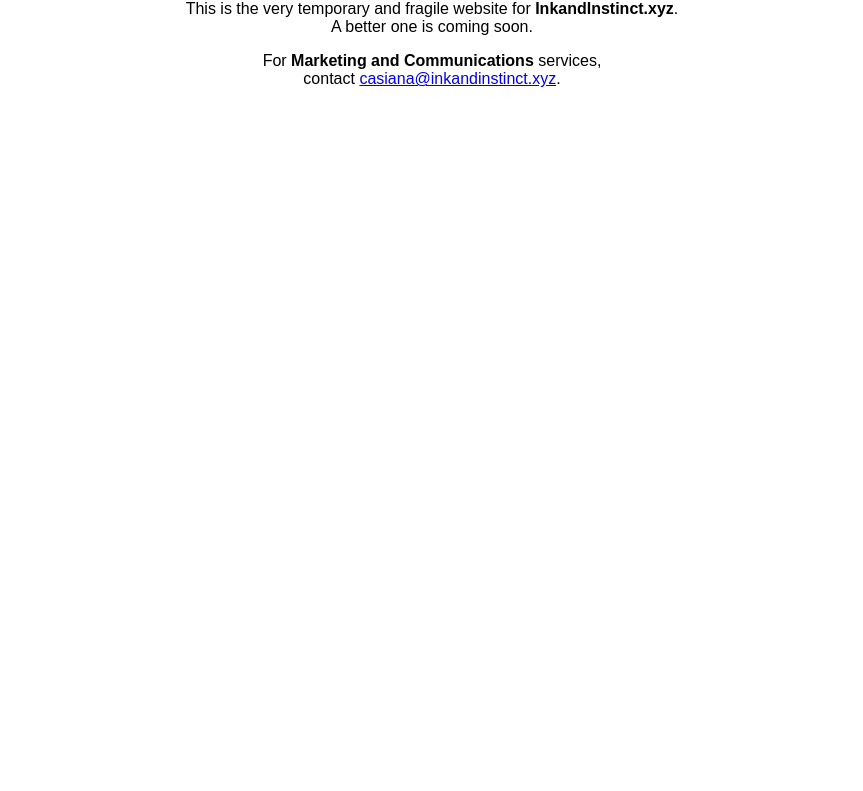
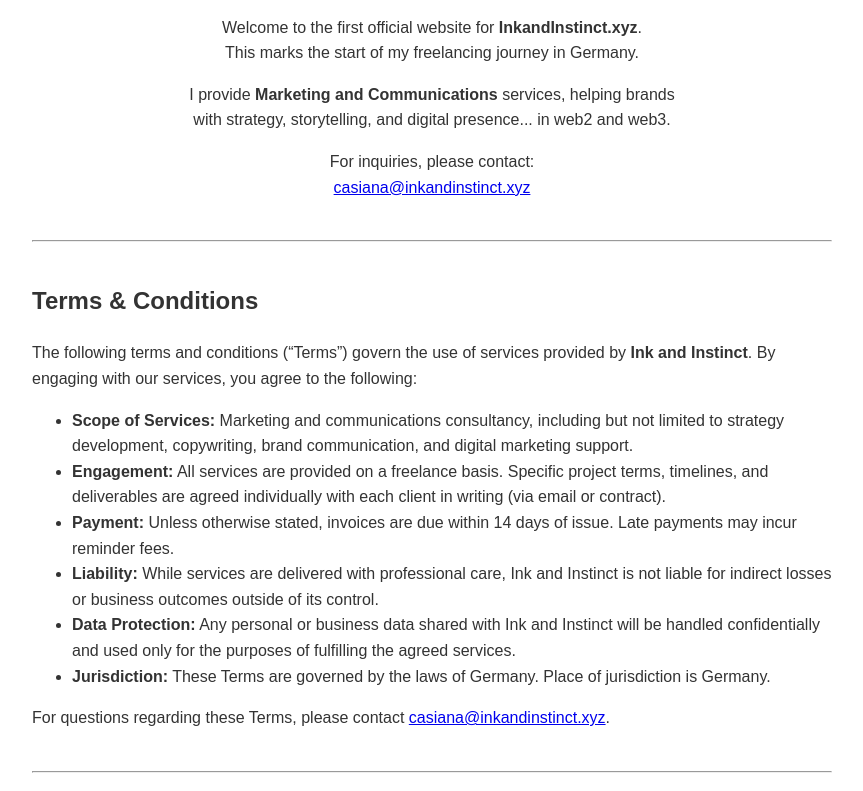
Before and after one commit to CasianaOcean/github.io, a plain HTML site: page index.html in a window 1280 px wide. Shown: the part 108-899 px from the top of the page, without its empty margins (208-1071 px from the left). Before the commit the page ends 800 px from the top, so only its background shows below. Drawn offline with Linux system fonts and the light colour scheme.

Commit message:
Update index.html

```diff
--- a/index.html
+++ b/index.html
@@ -2,17 +2,53 @@
 <html>
   <head>
     <meta charset="utf-8">
-    <title>InkandInstinct.xyz</title>
+    <title>Hello, world!</title>
   </head>
-  <body style="font-family: Arial, sans-serif; max-width: 600px; margin: 50px auto; text-align: center;">
-    <h1>InkandInstinct.xyz</h1>
+  <body style="font-family: Arial, sans-serif; max-width: 800px; margin: 50px auto; line-height: 1.6; color: #333;">
+
+    <h1 style="text-align:center;">Ink and Instinct</h1>
+
+    <p style="text-align:center;">
+      Welcome to the first official website for <strong>InkandInstinct.xyz</strong>.<br>
+      This marks the start of my freelancing journey in Germany.
+    </p>
+
+    <p style="text-align:center;">
+      I provide <strong>Marketing and Communications</strong> services, helping brands<br>
+      with strategy, storytelling, and digital presence... in web2 and web3.
+    </p>
+
+    <p style="text-align:center;">
+      For inquiries, please contact:<br>
+      <a href="mailto:casiana@inkandinstinct.xyz">casiana@inkandinstinct.xyz</a>
+    </p>
+
+    <hr style="margin:40px 0;">
+
+    <h2>Terms & Conditions</h2>
     <p>
-      This is the very temporary and fragile website for <strong>InkandInstinct.xyz</strong>.<br>
-      A better one is coming soon.
+      The following terms and conditions (“Terms”) govern the use of services provided by <strong>Ink and Instinct</strong>.
+      By engaging with our services, you agree to the following:
     </p>
+
+    <ul>
+      <li><strong>Scope of Services:</strong> Marketing and communications consultancy, including but not limited to strategy development, copywriting, brand communication, and digital marketing support.</li>
+      <li><strong>Engagement:</strong> All services are provided on a freelance basis. Specific project terms, timelines, and deliverables are agreed individually with each client in writing (via email or contract).</li>
+      <li><strong>Payment:</strong> Unless otherwise stated, invoices are due within 14 days of issue. Late payments may incur reminder fees.</li>
+      <li><strong>Liability:</strong> While services are delivered with professional care, Ink and Instinct is not liable for indirect losses or business outcomes outside of its control.</li>
+      <li><strong>Data Protection:</strong> Any personal or business data shared with Ink and Instinct will be handled confidentially and used only for the purposes of fulfilling the agreed services.</li>
+      <li><strong>Jurisdiction:</strong> These Terms are governed by the laws of Germany. Place of jurisdiction is Germany.</li>
+    </ul>
+
     <p>
-      For <strong>Marketing and Communications</strong> services,<br>
-      contact <a href="mailto:casiana@inkandinstinct.xyz">casiana@inkandinstinct.xyz</a>.
+      For questions regarding these Terms, please contact <a href="mailto:casiana@inkandinstinct.xyz">casiana@inkandinstinct.xyz</a>.
     </p>
+
+    <hr style="margin:40px 0;">
+
+    <footer style="text-align:center; font-size:14px; color:#777;">
+      © <script>document.write(new Date().getFullYear())</script> Ink and Instinct — All rights reserved.
+    </footer>
+
   </body>
 </html>
```
